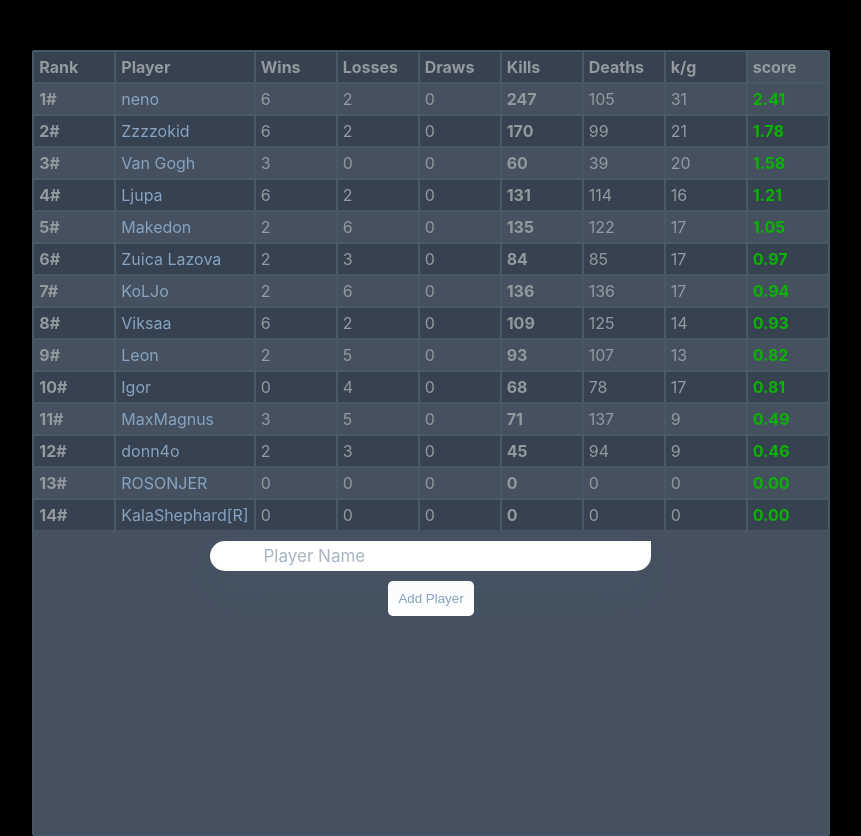
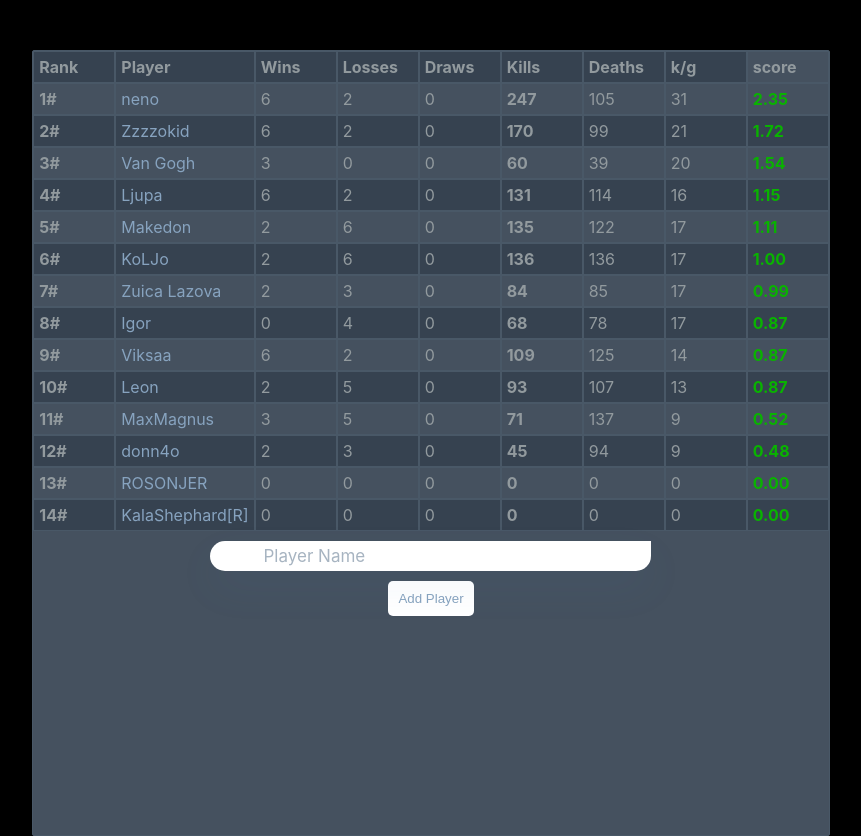
Before and after one commit to Nenaddd/maalski-cs, a React (Create React App) app: page / in a window 1280 px wide. Shown: the whole page, without its empty margins (209-1070 px from the left). Built offline with nearby package versions, Linux system fonts and the light colour scheme.

Commit message:
kd score reverted to normal

```diff
--- a/src/components/PlayerList.js
+++ b/src/components/PlayerList.js
@@ -13,14 +13,8 @@ const PlayerList = ({ allPlayers }) => {
     useEffect(() => {
         let clonedPlayers = [...players];
         clonedPlayers.forEach(player => {
-            // 10% of the wins/losses affect the scores
-            // const lossesScore = calculateWinLoseScore(player.wins, player.losses, player.draws, player.wins);
-            const winLoseScore = calculateWinLoseScore(player.wins, player.losses);
             const kdScore = calculateKdScore(player.kills, player.deaths);
-            // score based on wins/losses + k/d
-            const totalScore = kdScore + winLoseScore;
-
-            player.score = totalScore.toFixed(2);
+            player.score = kdScore.toFixed(2);
             player.killsPerGame = getKillsPerGame(player.kills, (player.wins + player.losses + player.draws));
         });
         clonedPlayers.sort((a, b) => b.score - a.score);
@@ -29,11 +23,6 @@ const PlayerList = ({ allPlayers }) => {
     }, []);
 
     const calculateKdScore = (k, d) => Math.round(((k / d) + Number.EPSILON) * 100) / 100 || 0.00;
-    // const calculateKdScore = (k, d) => d !== 0 ? (k / d).toFixed(2) : "0.00";
-
-    // const calculateWinLoseScore = (w, l, d, param) => param > 1 ? ((((w + l + d) / param) / 100) * 5) : 0;
-    const calculateWinLoseScore = (w, l) => ((w - l) / 100) * 1.5;
-
     const getKillsPerGame = (kills, numberOfGames) => Math.round((kills / numberOfGames)) || 0;
 
     const handleSortClick = (label, index) => {
```
Also changed, not shown: 1 other file (tests, documents, lock files or other folders).
